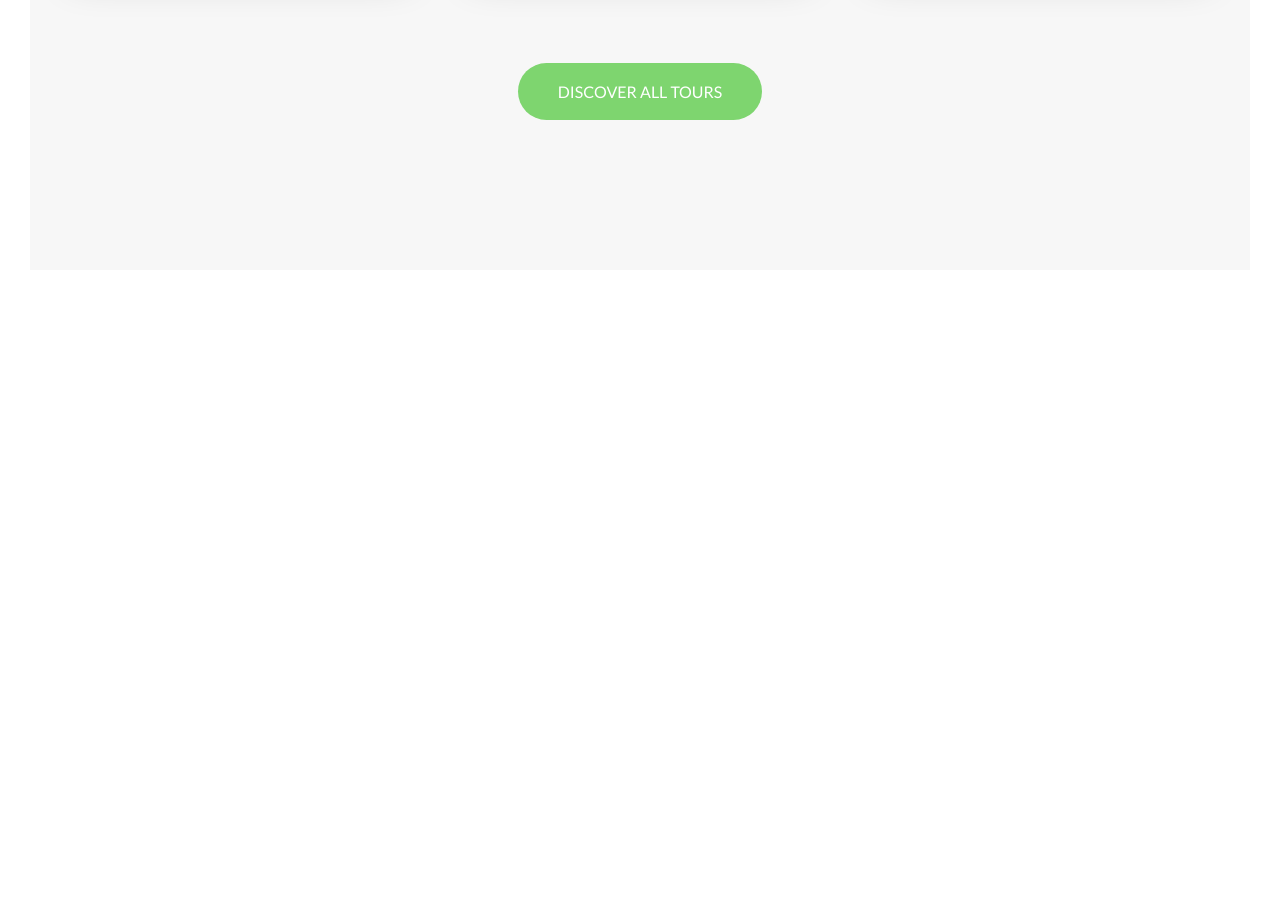
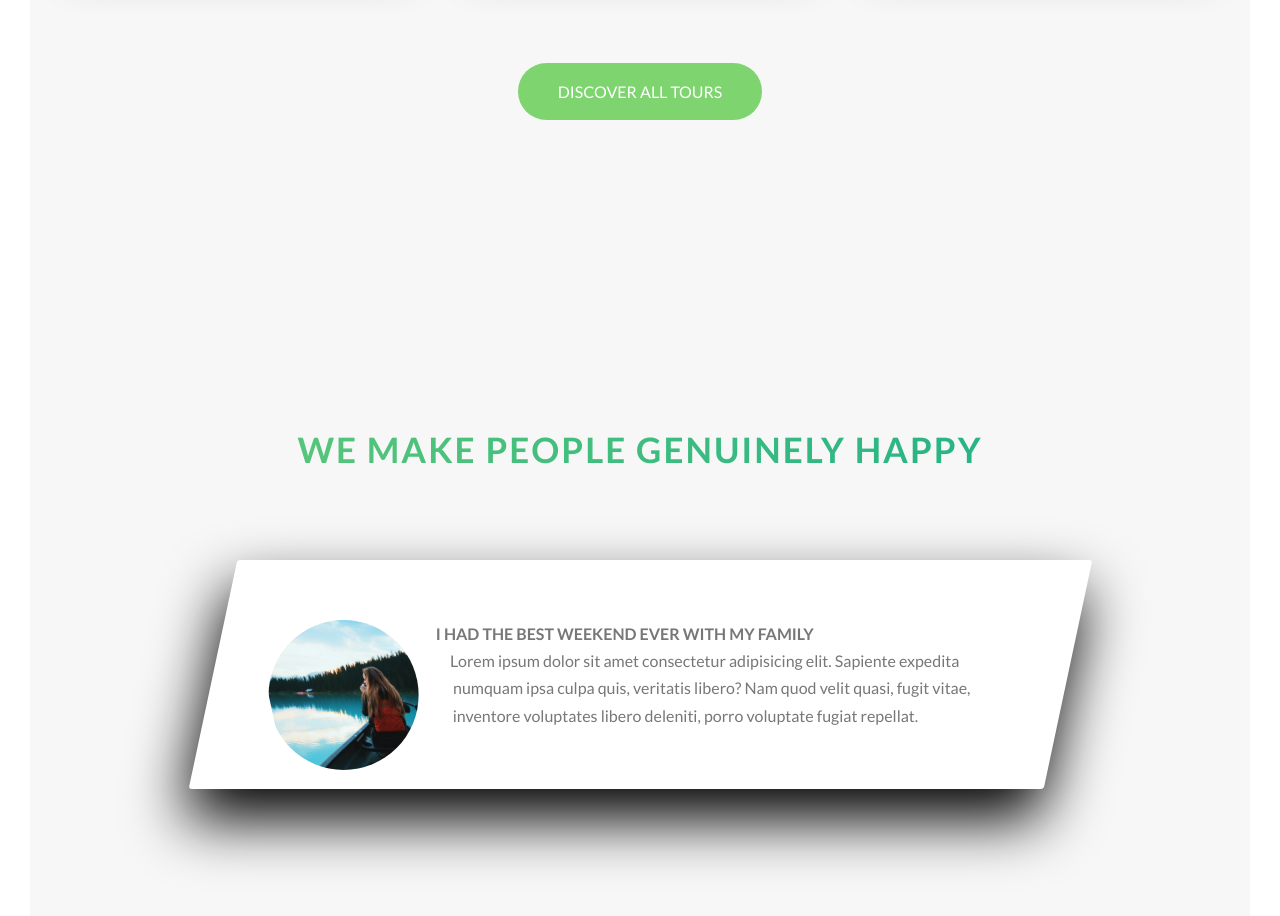
Before and after one commit to KurtGuardia/Natours, a website: page index.html in a window 1280 px wide. Shown: the part 3166-4082 px from the top of the page. Before the commit the page ends 3466 px from the top, so only its background shows below. Drawn offline with Linux system fonts and the light colour scheme.

Commit message:
Started working on Story section

```diff
--- a/index.html
+++ b/index.html
@@ -227,6 +227,30 @@
 
             </section>
 
+            <section class="section-stories">
+                <div class="u-center-text u-margin-bottom-big">
+                    <h2 class="heading-secondary">
+                        We make people genuinely happy
+                    </h2>
+                </div>
+
+                <div class="row">
+                    <div class="story">
+                        <figure class="story__shape">
+                            <img src="img/nat-8.jpg" alt="person on a tour" class="story__img">
+                        </figure>
+                        <div class="story__text">
+                            <h3 class="heading-tertiary u-margin-small">
+                                I had the best weekend ever with my family
+                            </h3>
+                            <p>
+                                Lorem ipsum dolor sit amet consectetur adipisicing elit. Sapiente expedita numquam ipsa culpa quis, veritatis libero? Nam quod velit quasi, fugit vitae, inventore voluptates libero deleniti, porro voluptate fugiat repellat.
+                            </p>
+                        </div>
+                    </div>
+                </div>
+
+            </section>
         </main>
 
 
--- /dev/null
+++ b/sass/components/_story.scss
@@ -0,0 +1,31 @@
+.story{
+    width: 75%;
+    margin: 0 auto;
+    box-shadow: 0 3rem 6rem rgba($color-black, 1);
+    background-color: $color-white;
+    border-radius: 3px;
+    padding: 6rem;
+    padding-left: 9rem;
+    font-size: $default-font-size;
+    transform: skewX(-12deg);
+
+    &__shape {
+        width: 15rem;
+        height: 15rem;
+        float: left;
+        -webkit-shape-outside: circle(50% at 50% 50%);
+        shape-outside: circle(50% at 50% 50%);
+        -webkit-clip-path: circle(50% at 50% 50%);
+        clip-path: circle(50% at 50% 50%);
+        transform: translateX(-3rem) skewX(12deg);
+    }
+
+    &__img {
+        height: 100%;
+        transform: skewX(12deg);
+    }
+
+    &__text {
+        transform: skewX(12deg);
+    }
+}
--- a/sass/main.scss
+++ b/sass/main.scss
@@ -11,6 +11,7 @@
 @import "components/_composition.scss";
 @import "components/feature-box";
 @import "components/card";
+@import "components/story";
 
 @import "layout/_header.scss";
 @import "layout/_grid.scss";
--- a/sass/pages/home.scss
+++ b/sass/pages/home.scss
@@ -25,3 +25,8 @@
     background-color: $color-grey-light-1;
     margin-top: -10rem;
 }
+
+.section-stories {
+    padding: 15rem 0;
+    background-color: $color-grey-light-1;
+}
```
Also changed, not shown: css/style.css.
